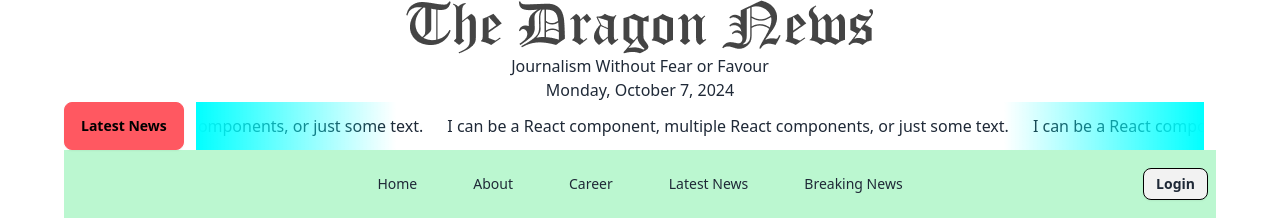
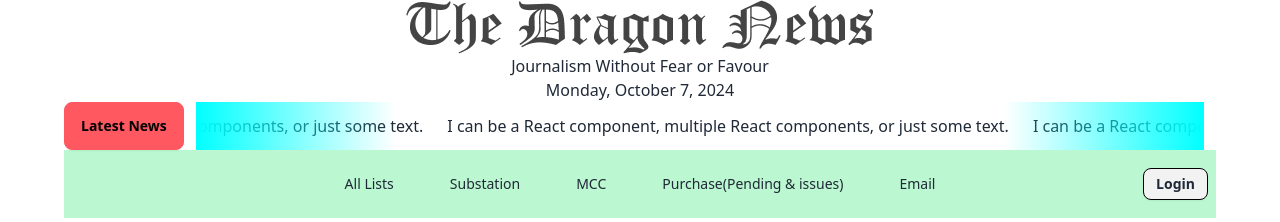
Before and after one commit to jewelhasan007/react-dragon-news, a React (Vite) app: page / in a window 1280 px wide. Shown: the top 222 px of the page. Built offline with nearby package versions, Linux system fonts and the light colour scheme; no server answers.

Commit message:
first commit

```diff
--- a/src/components/navbar/Navbar.jsx
+++ b/src/components/navbar/Navbar.jsx
@@ -5,11 +5,11 @@ import { authContext } from '../contextAPI/ContextAPI';
 const Navbar = () => {
   const {user, logOut} = useContext(authContext)
 
-    const link = [<li className='mx-3'><Link to="/">Home</Link></li>,
-                  <li className='mx-3'><Link to="/about">About</Link></li>,
-                  <li className='mx-3'><Link to="/career">Career</Link></li>,
-                  <li className='mx-3'><Link to="/career">Latest News</Link></li>,
-                  <li className='mx-3'><Link to="/career">Breaking News</Link></li>,
+    const link = [<li className='mx-3'><Link to="/">All Lists</Link></li>,
+                  <li className='mx-3'><Link to="/about">Substation</Link></li>,
+                  <li className='mx-3'><Link to="/career">MCC</Link></li>,
+                  <li className='mx-3'><Link to="/career">Purchase(Pending & issues)</Link></li>,
+                  <li className='mx-3'><Link to="/career">Email</Link></li>,
                 ]
 const handleLogOut = () => {
    // LogOut from firebase
--- a/src/firebase.config.js
+++ b/src/firebase.config.js
@@ -5,17 +5,13 @@ import { getAuth } from "firebase/auth";
 // https://firebase.google.com/docs/web/setup#available-libraries
 
 // Your web app's Firebase configuration
-
-// check environment variables console.log
-console.log(import.meta.env.VITE_APIKEY)
-
 const firebaseConfig = {
-  apiKey: import.meta.env.VITE_APIKEY,
-  authDomain: import.meta.env.VITE_DOMAIN,
-  projectId: import.meta.env.VITE_PROJECTID,
-  storageBucket: import.meta.env.VITE_STORAGEBUCKET,
-  messagingSenderId: import.meta.env.VITE_MESSAGINGSENDERID,
-  appId: import.meta.env.VITE_APPID
+  apiKey: "AIzaSyCWMiekYShrNW5YNqZAfipbh9FiMBtan8k",
+  authDomain: "do-2do.firebaseapp.com",
+  projectId: "do-2do",
+  storageBucket: "do-2do.appspot.com",
+  messagingSenderId: "864874719232",
+  appId: "1:864874719232:web:a699d2fff0c0c4f857d0e5"
 };
 
 // Initialize Firebase
```
